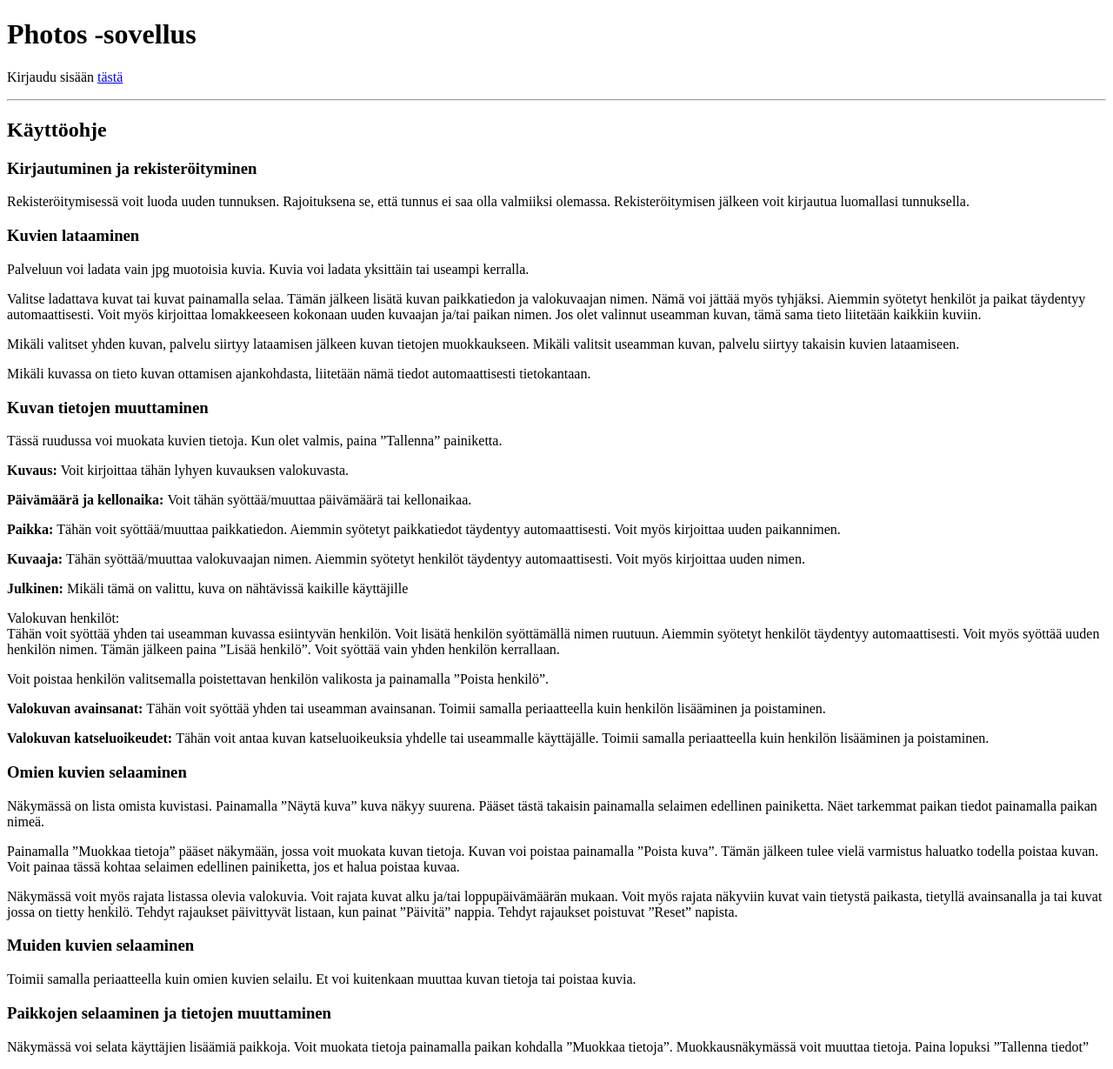
After one commit to vuorenkoski/tsoha-photos, a Flask app: page /help in a window 1280 px wide. The commit adds this page. Shown: the whole page at 87% size. Run offline with Flask 2, Linux system fonts and the light colour scheme.

Commit message:
lisätty käyttöohje

```diff
--- a/app.py
+++ b/app.py
@@ -1,4 +1,4 @@
-from flask import Flask, request, session, render_template, redirect, url_for, send_from_directory
+from flask import Flask, request, session, render_template, redirect
 from os import getenv, path, urandom
 
 import re
@@ -250,3 +250,8 @@ def logout():
     del session["csrf_token"]
     session["page"]="/logout"
     return redirect("/")
+
+@app.route("/help")
+def help():
+    session["page"]="/help"
+    return render_template("help.html")
--- /dev/null
+++ b/templates/help.html
@@ -0,0 +1,42 @@
+{% extends "layout.html" %}
+{% block title %}Käyttöohje{% endblock %}
+{% block content %}
+
+<h3>Kirjautuminen ja rekisteröityminen</h3>
+Rekisteröitymisessä voit luoda uuden tunnuksen. Rajoituksena se, että tunnus ei saa olla valmiiksi olemassa. Rekisteröitymisen jälkeen voit kirjautua luomallasi tunnuksella.
+
+<h3>Kuvien lataaminen</h3>
+<p>Palveluun voi ladata vain jpg muotoisia kuvia. Kuvia voi ladata yksittäin tai useampi kerralla.</p>
+<p>Valitse ladattava kuvat tai kuvat painamalla selaa. Tämän jälkeen lisätä kuvan paikkatiedon ja valokuvaajan nimen. Nämä voi jättää myös tyhjäksi. Aiemmin syötetyt henkilöt ja paikat täydentyy automaattisesti. Voit myös kirjoittaa lomakkeeseen kokonaan uuden kuvaajan ja/tai paikan nimen. Jos olet valinnut useamman kuvan, tämä sama tieto liitetään kaikkiin kuviin.</p>
+<p>Mikäli valitset yhden kuvan, palvelu siirtyy lataamisen jälkeen kuvan tietojen muokkaukseen. Mikäli valitsit useamman kuvan, palvelu siirtyy takaisin kuvien lataamiseen.
+<p>Mikäli kuvassa on tieto kuvan ottamisen ajankohdasta, liitetään nämä tiedot automaattisesti tietokantaan.</p>
+
+<h3>Kuvan tietojen muuttaminen</h3>
+<p>Tässä ruudussa voi muokata kuvien tietoja. Kun olet valmis, paina ”Tallenna” painiketta.</p>
+<p><b>Kuvaus: </b>Voit kirjoittaa tähän lyhyen kuvauksen valokuvasta.</p>
+<p><b>Päivämäärä ja kellonaika: </b>Voit tähän syöttää/muuttaa päivämäärä tai kellonaikaa.</p>
+<p><b>Paikka: </b>Tähän voit syöttää/muuttaa paikkatiedon. Aiemmin syötetyt paikkatiedot täydentyy automaattisesti. Voit myös kirjoittaa uuden paikannimen.</p>
+<p><b>Kuvaaja: </b>Tähän syöttää/muuttaa valokuvaajan nimen. Aiemmin syötetyt henkilöt täydentyy automaattisesti. Voit myös kirjoittaa uuden nimen.</p>
+<p><b>Julkinen: </b>Mikäli tämä on valittu, kuva on nähtävissä kaikille käyttäjille</p>
+
+<p><b></b>Valokuvan henkilöt:</b>
+<br>Tähän voit syöttää yhden tai useamman kuvassa esiintyvän henkilön. Voit lisätä henkilön syöttämällä nimen ruutuun. Aiemmin syötetyt henkilöt täydentyy automaattisesti. Voit myös syöttää uuden henkilön nimen. Tämän jälkeen paina ”Lisää henkilö”. Voit syöttää vain yhden henkilön kerrallaan.</p>
+
+<p>Voit poistaa henkilön valitsemalla poistettavan henkilön valikosta ja painamalla ”Poista henkilö”.</p>
+
+<p><b>Valokuvan avainsanat: </b>Tähän voit syöttää yhden tai useamman avainsanan. Toimii samalla periaatteella kuin henkilön lisääminen ja poistaminen.</p>
+
+<p><b>Valokuvan katseluoikeudet: </b>Tähän voit antaa kuvan katseluoikeuksia yhdelle tai useammalle käyttäjälle. Toimii samalla periaatteella kuin henkilön lisääminen ja poistaminen.</p>
+
+<h3>Omien kuvien selaaminen</h3>
+<p>Näkymässä on lista omista kuvistasi. Painamalla ”Näytä kuva” kuva näkyy suurena. Pääset tästä takaisin painamalla selaimen edellinen painiketta. Näet tarkemmat paikan tiedot painamalla paikan nimeä.</p>
+<p>Painamalla ”Muokkaa tietoja” pääset näkymään, jossa voit muokata kuvan tietoja. Kuvan voi poistaa painamalla ”Poista kuva”. Tämän jälkeen tulee vielä varmistus haluatko todella poistaa kuvan. Voit painaa tässä kohtaa selaimen edellinen painiketta, jos et halua poistaa kuvaa.</p>
+<p>Näkymässä voit myös rajata listassa olevia valokuvia. Voit rajata kuvat alku ja/tai loppupäivämäärän mukaan. Voit myös rajata näkyviin kuvat vain tietystä paikasta, tietyllä avainsanalla ja tai kuvat jossa on tietty henkilö. Tehdyt rajaukset päivittyvät listaan, kun painat ”Päivitä” nappia. Tehdyt rajaukset poistuvat ”Reset” napista.</p>
+
+<h3>Muiden kuvien selaaminen</h3>
+<p>Toimii samalla periaatteella kuin omien kuvien selailu. Et voi kuitenkaan muuttaa kuvan tietoja tai poistaa kuvia.</p>
+
+<h3>Paikkojen selaaminen ja tietojen muuttaminen</h3>
+<p>Näkymässä voi selata käyttäjien lisäämiä paikkoja. Voit muokata tietoja painamalla paikan kohdalla ”Muokkaa tietoja”. Muokkausnäkymässä voit muuttaa tietoja. Paina lopuksi ”Tallenna tiedot”</p>
+
+{% endblock %}
--- a/templates/index.html
+++ b/templates/index.html
@@ -17,6 +17,9 @@
 <tr><td>
     <a href="/places">Hallinnoi paikkoja</a>
 </td></tr>
+<tr><td>
+    <a href="/help">Käyttöohje</a>
+</td></tr>
 </table>
 
 <p></p>
```
